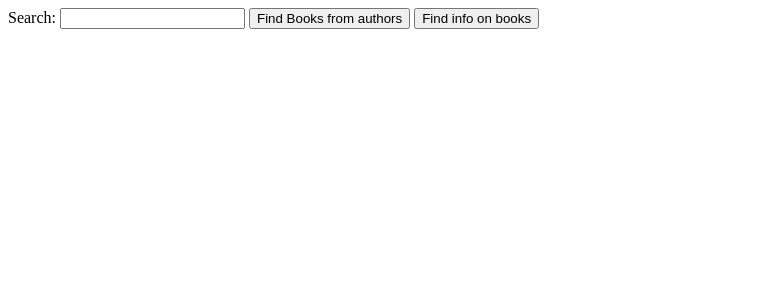
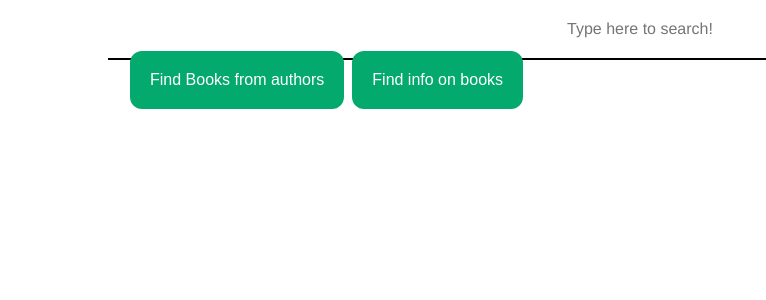
Before and after one commit to alessiogiovagnini/spark-ddm, a Flask app: page / in a window 1280 px wide. Shown: the top 300 px of the page, without its empty margins (0-766 px from the left). Run offline with Flask 3, Linux system fonts and the light colour scheme.

Commit message:
added css for everything else

```diff
--- a/templates/index.html
+++ b/templates/index.html
@@ -3,18 +3,71 @@
 <head>
 
     <style>
+        body {
+          width: 80%;
+          max-width: 1024px;
+          margin: 0 auto;
+        }
+        .container-padding50 {
+          position: relative;
+          padding-top: 50px;
+          height: 80px;
+        }
 
+        .container-textinput {
+          position: absolute;
+          left: 50%;
+          transform: translateX(-50%);
+          text-align: center;
+          width: 80%;
+          padding: 20px;
+          font-size: 16px;
+          font-family: Helvetica, sans-serif;
+          border: none;
+          border-bottom: 2px solid black;
+        }
+
+        .vertical-center {
+          margin: 0;
+          position: absolute;
+          top: 10%;
+          -ms-transform: translateY(-50%);
+          transform: translateY(-50%);
+        }
+
+        .button {
+          background-color: #04AA6D; /* Green */
+          border: none;
+          color: white;
+          padding: 20px;
+          text-align: center;
+          text-decoration: none;
+          display: inline-block;
+          font-size: 16px;
+          margin: 4px 2px;
+          cursor: pointer;
+        }
+
+        .button-style {border-radius: 12px;}
+
+        .horizontal-center {
+            margin-left: auto;
+            margin-right: auto;
+        }
     </style>
 
 </head>
 
 <body>
 
-<label for="input_text">Search:</label>
-<input type="text" id="input_text">
+<div class="container container-padding">
+    <input type="text" id="input_text" class="js-userinput container-textinput" placeholder="Type here to search!">
+</div>
+<div class="container vertical-center">
+        <button class="button button-style" type="button" id="books">Find Books from authors</button>
+        <button class="button button-style" type="button" id="info">Find info on books</button>
+    </div>
 
-<button type="button" id="books">Find Books from authors</button>
-<button type="button" id="info">Find info on books</button>
 
 
 <script src="https://code.jquery.com/jquery-3.6.0.min.js"
```
Also changed, not shown: templates/book_template.html (+24 -7 lines), templates/review_template.html (+4 -4 lines).
